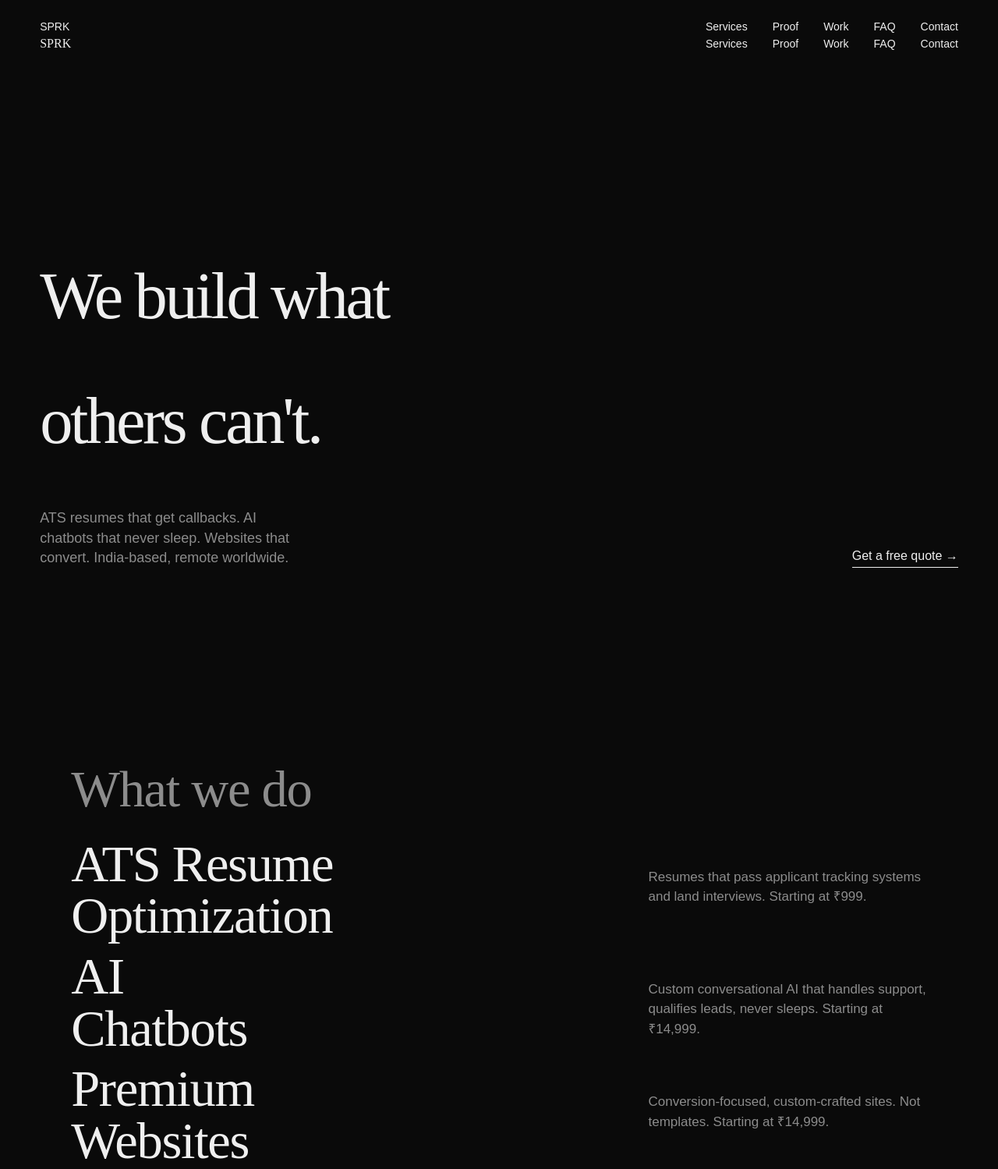
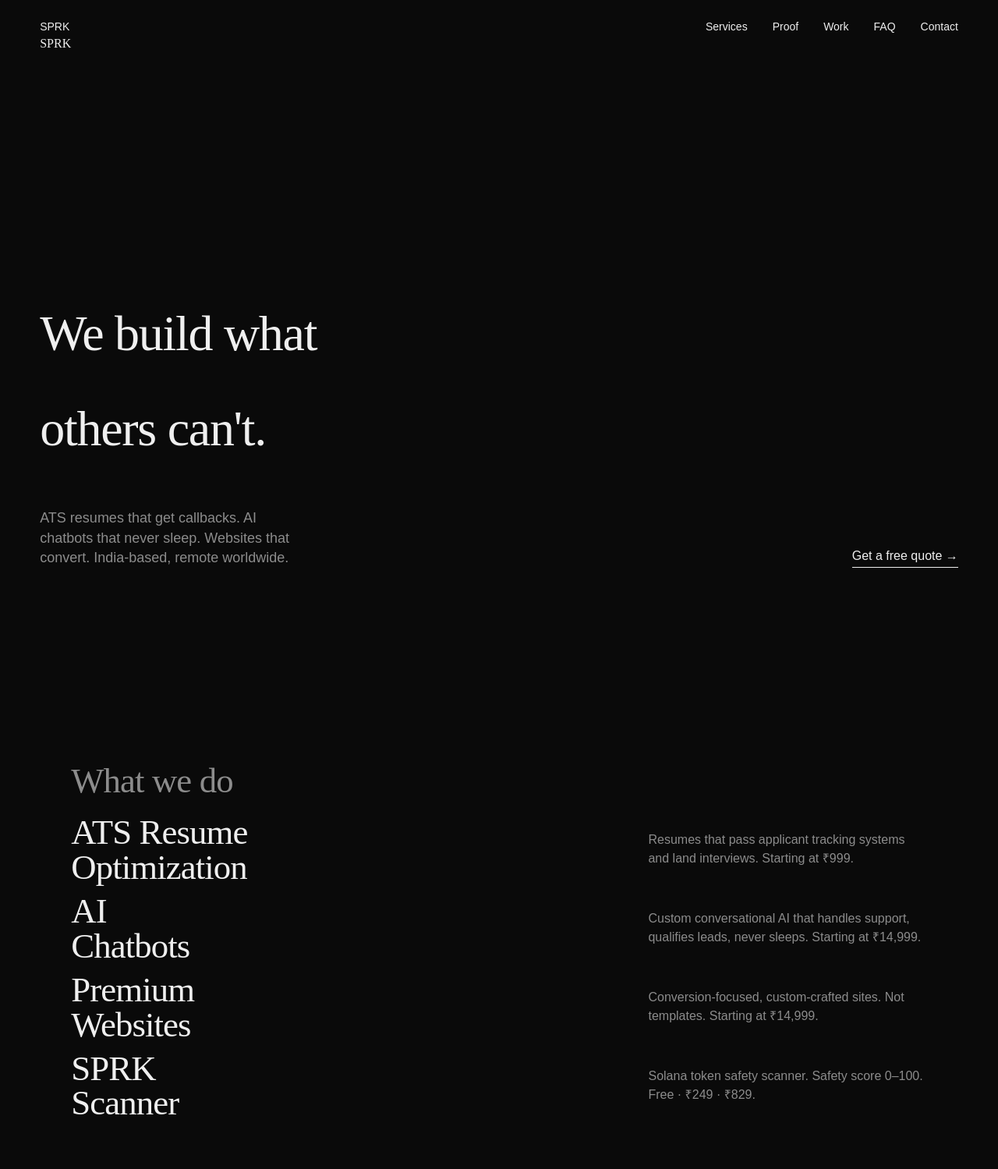
Before and after one commit to saipavangoteti/sprk-site, a plain HTML site: page index.html in a window 1280 px wide. Shown: the top 1499 px of the page at 78% size. Drawn offline with Linux system fonts and the light colour scheme; a web font is replaced by a local one.

Commit message:
Fix: remove duplicate nav, reduce text sizes, add atmosphere image

```diff
--- a/index.html
+++ b/index.html
@@ -56,7 +56,7 @@ a{color:inherit}
 .hero-nav .menu{display:none}
 @media(max-width:768px){.hero-nav .links{display:none}.hero-nav .menu{display:block}}
 .hero-statement{margin-top:auto;margin-bottom:72px;max-width:100%}
-.hero-statement h1{font-family:var(--font-display);font-weight:400;font-size:clamp(56px,6.6vw,104px);letter-spacing:-.04em;line-height:.95;margin:0;overflow:hidden}
+.hero-statement h1{font-family:var(--font-display);font-weight:400;font-size:clamp(40px,5vw,72px);letter-spacing:-.02em;line-height:.95;margin:0;overflow:hidden}
 .hero-statement h1 .line{display:block;transform:translateY(100%);animation:maskReveal var(--t-reveal) var(--ease-expo) forwards}
 .hero-statement h1 .line:nth-child(2){animation-delay:110ms}
 .hero-bottom{display:flex;justify-content:space-between;align-items:flex-end;gap:40px}
@@ -68,12 +68,12 @@ a{color:inherit}
 /* ===== FEATURES ===== */
 .features{padding:var(--section) 0}
 .features-list{margin-top:0}
-.features-head{font-family:var(--font-display);font-weight:400;font-size:clamp(40px,5.2vw,84px);letter-spacing:-.02em;line-height:1;color:var(--muted);margin-bottom:.35em}
+.features-head{font-family:var(--font-display);font-weight:400;font-size:clamp(28px,3.5vw,56px);letter-spacing:-.02em;line-height:1;color:var(--muted);margin-bottom:.35em}
 .feature-row{display:grid;grid-template-columns:8fr 4fr;gap:var(--gutter);align-items:baseline;padding:.35em 0;transition:opacity var(--t-ui) var(--ease-out)}
 .feature-row:hover{opacity:1}
 .feature-row:not(:hover){opacity:1}
-.feature-name{font-family:var(--font-display);font-weight:400;font-size:clamp(40px,5.2vw,84px);letter-spacing:-.02em;line-height:1}
-.feature-desc{font-size:17px;line-height:1.5;color:var(--muted);max-width:40ch}
+.feature-name{font-family:var(--font-display);font-weight:400;font-size:clamp(28px,3.5vw,56px);letter-spacing:-.02em;line-height:1}
+.feature-desc{font-size:16px;line-height:1.5;color:var(--muted);max-width:40ch}
 @media(max-width:768px){.feature-row{grid-template-columns:1fr;gap:8px}.feature-desc{padding-left:0;margin-bottom:28px}}
 
 /* ===== PROOF (RECOGNITION TABLE) ===== */
@@ -119,7 +119,7 @@ a{color:inherit}
 
 /* ===== CONTACT ===== */
 .contact{padding:var(--section) 0}
-.contact-row{font-family:var(--font-display);font-weight:400;font-size:clamp(44px,6vw,88px);letter-spacing:-.02em;line-height:1.0;padding:24px 0;border-bottom:1px solid rgba(239,239,239,.1)}
+.contact-row{font-family:var(--font-display);font-weight:400;font-size:clamp(32px,4.5vw,64px);letter-spacing:-.02em;line-height:1.0;padding:20px 0;border-bottom:1px solid rgba(239,239,239,.1)}
 .contact-row a{color:inherit;text-decoration:none;transition:color var(--t-hover) var(--ease-out)}
 .contact-row a:hover{color:var(--accent)}
 .contact-greeting{display:flex;align-items:center;gap:24px;margin-top:40px}
@@ -173,13 +173,6 @@ img{max-width:100%;height:auto}
 <section class="hero" id="hero">
   <div class="hero-top">
     <span style="font-family:var(--font-display);font-size:16px">SPRK</span>
-    <div class="hero-nav">
-      <a href="#services">Services</a>
-      <a href="#proof">Proof</a>
-      <a href="#portfolio">Work</a>
-      <a href="#faq">FAQ</a>
-      <a href="#contact">Contact</a>
-    </div>
   </div>
   <div class="hero-statement">
     <h1><span class="line" style="transform:translateY(100%);animation:maskReveal var(--t-reveal) var(--ease-expo) forwards">We build what</span><br><span class="line" style="transform:translateY(100%);animation:maskReveal var(--t-reveal) var(--ease-expo) 110ms forwards">others can't.</span></h1>
@@ -216,6 +209,10 @@ img{max-width:100%;height:auto}
 </section>
 
 <!-- PROOF -->
+<section style="padding:0;overflow:hidden">
+  <img src="https://picsum.photos/id/407/1600/900" alt="Hands at work" loading="lazy" style="width:100%;height:40vh;object-fit:cover;display:block;filter:grayscale(0.3) contrast(1.1)">
+</section>
+
 <section class="proof" id="proof">
   <div class="wrap">
     <p class="proof-heading">Recognition</p>
```
